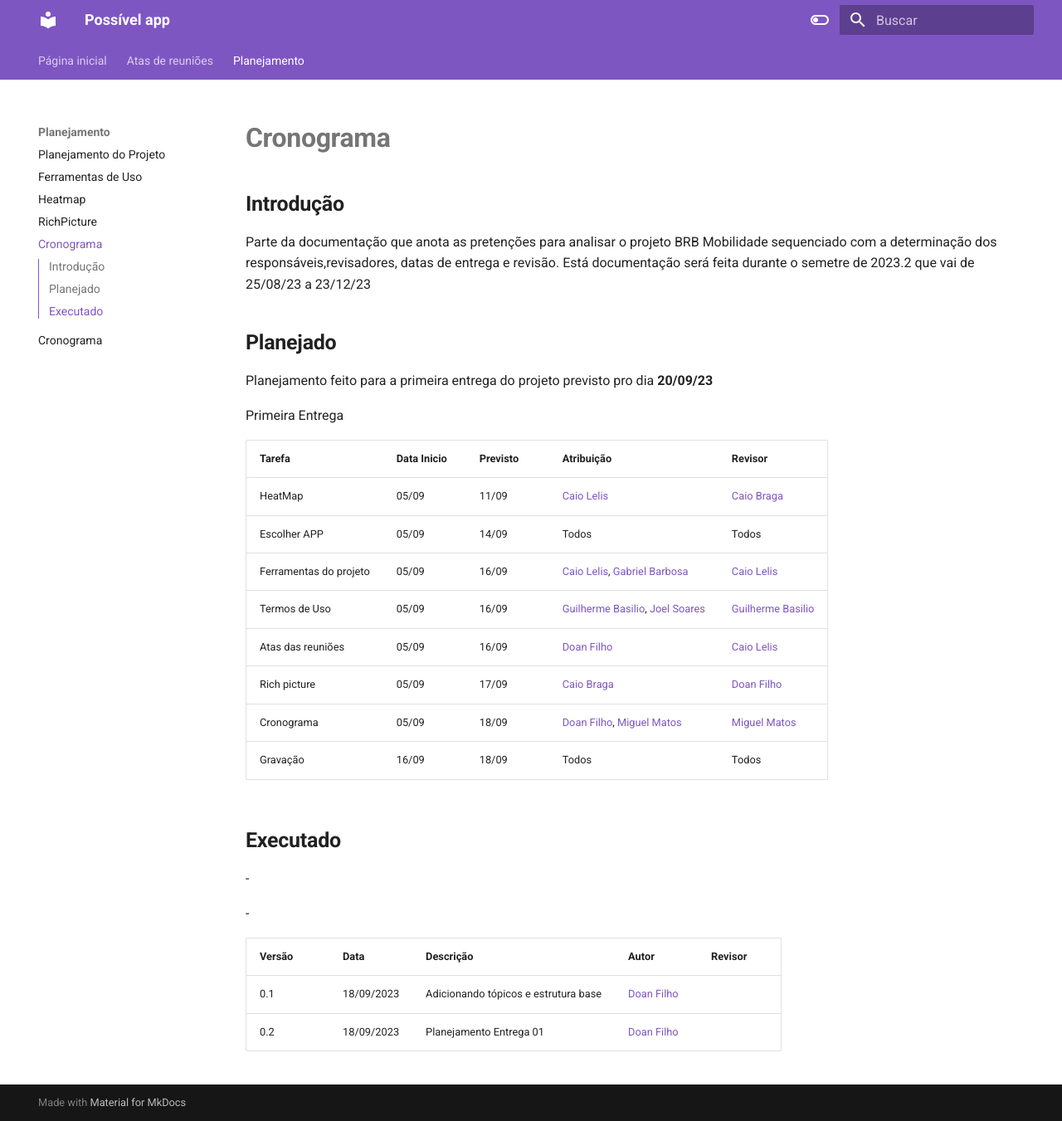
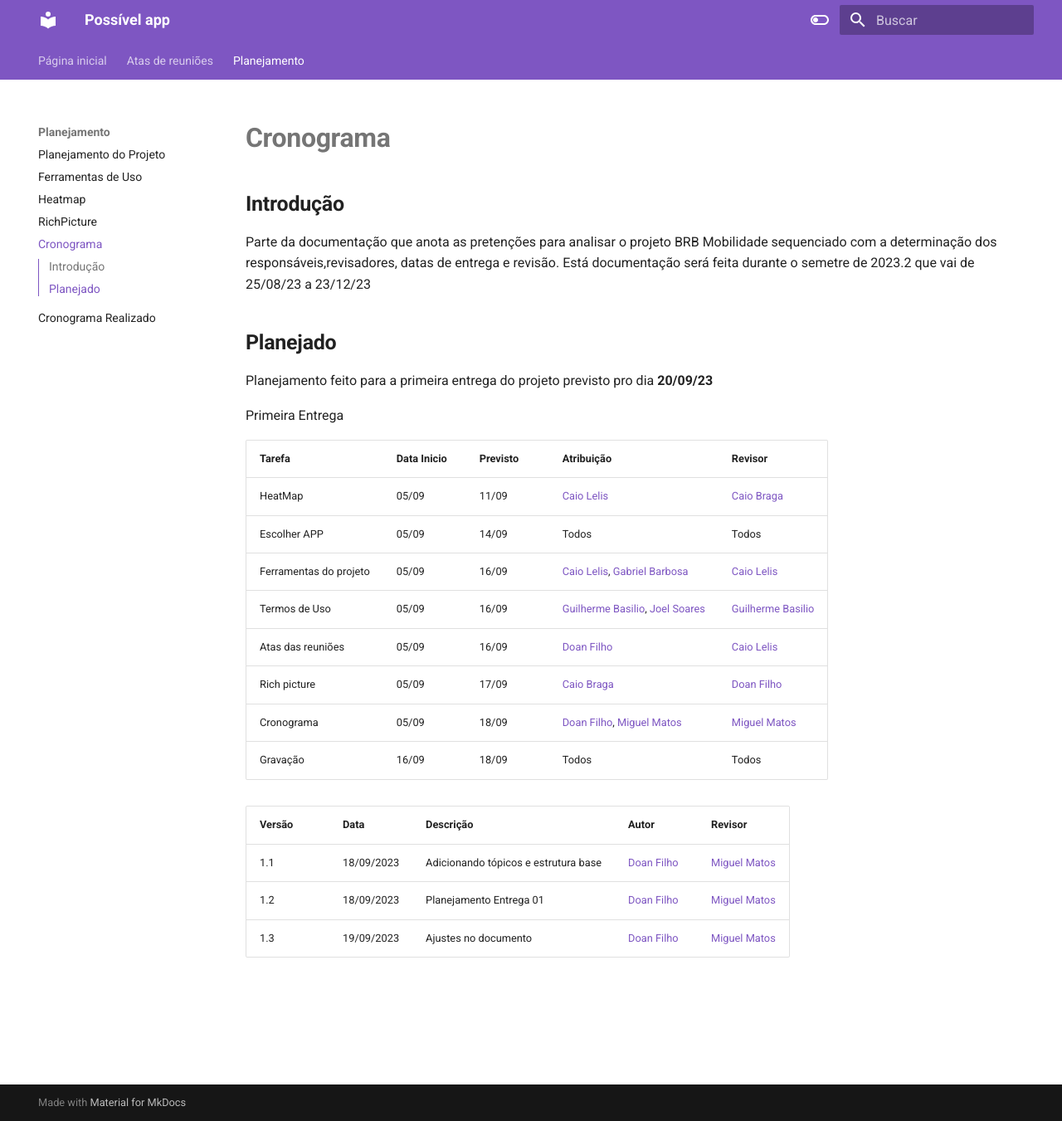
Before and after one commit to Requisitos-de-Software/2023.2-BRBMobilidade, an MkDocs documentation site: the page built from docs/Planejamento/cronograma.md, in a window 1280 px wide and 1351 px high. Shown: the whole window at 83% size. Built offline with MkDocs 1.6.1 and Material for MkDocs 9.7.7, drawn with Linux system fonts in a browser that asks for light colours.

Commit message:
#14-docs:fazendo ajustes

```diff
--- a/docs/Planejamento/cronograma.md
+++ b/docs/Planejamento/cronograma.md
@@ -21,14 +21,9 @@ Primeira Entrega
 |Cronograma|05/09  |18/09  |[Doan Filho](https://github.com/FilhoDoan), [Miguel Matos](https://github.com/migueldefrias)    | [Miguel Matos](https://github.com/migueldefrias)   |
 |Gravação|16/09  |18/09  | Todos |Todos|
 
-## **Executado**
--
-
--
-
-
 
 | Versão | Data       | Descrição            | Autor | Revisor |
 |--------|------------|----------------------|-----------------------------------|--------------------------------------|
-| 0.1    | 18/09/2023 | Adicionando tópicos e estrutura base|  [Doan Filho](https://github.com/FilhoDoan) | |
-| 0.2    | 18/09/2023 | Planejamento Entrega 01|  [Doan Filho](https://github.com/FilhoDoan) | |
+| 1.1    | 18/09/2023 | Adicionando tópicos e estrutura base|  [Doan Filho](https://github.com/FilhoDoan) | [Miguel Matos](https://github.com/migueldefrias)  |
+| 1.2    | 18/09/2023 | Planejamento Entrega 01|  [Doan Filho](https://github.com/FilhoDoan) | [Miguel Matos](https://github.com/migueldefrias)|
+| 1.3    | 19/09/2023 | Ajustes no documento|  [Doan Filho](https://github.com/FilhoDoan) | [Miguel Matos](https://github.com/migueldefrias)|
```
Also changed, not shown: docs/Planejamento/cronograma_realizado.md (+3 -3 lines).
